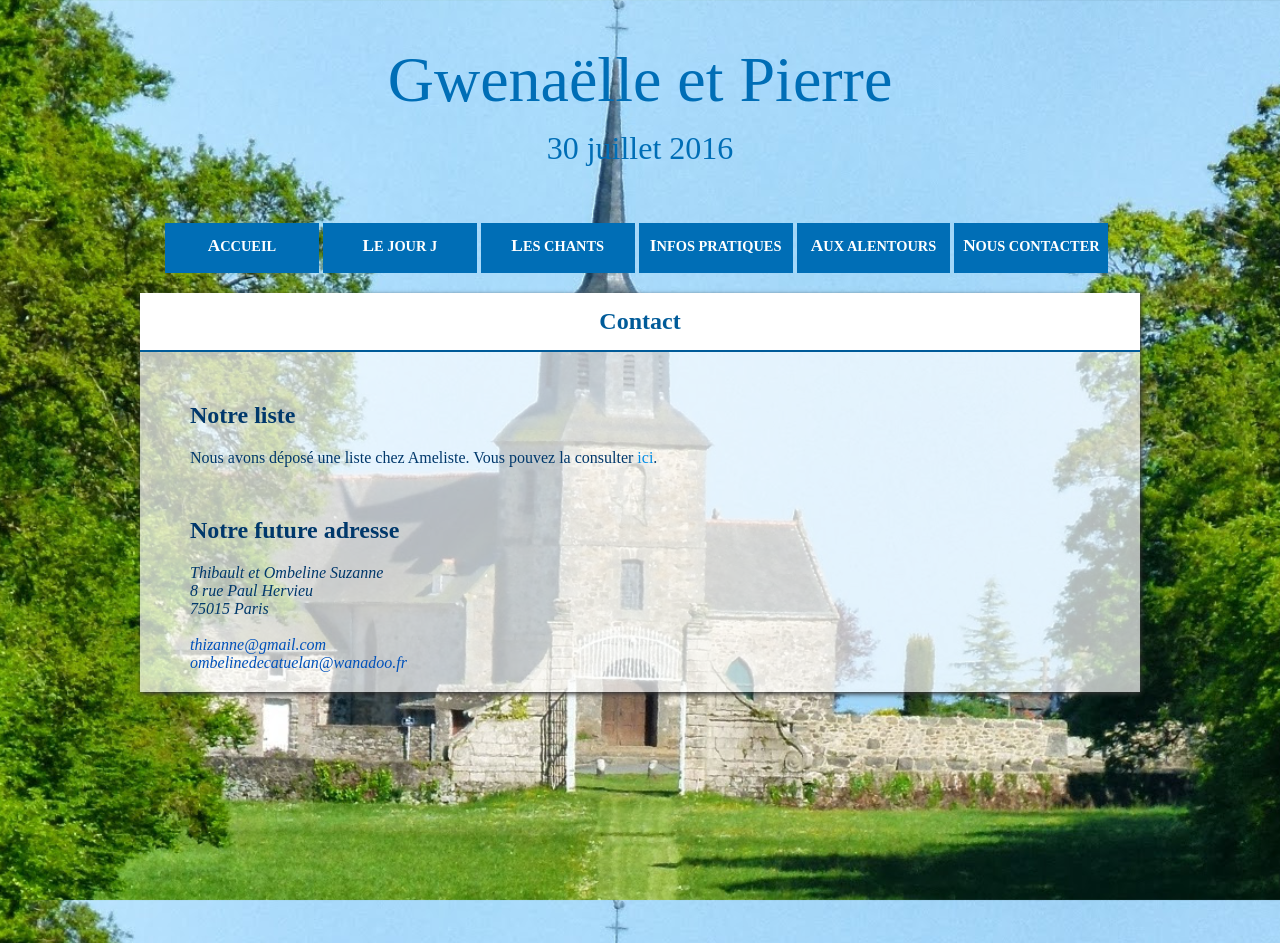
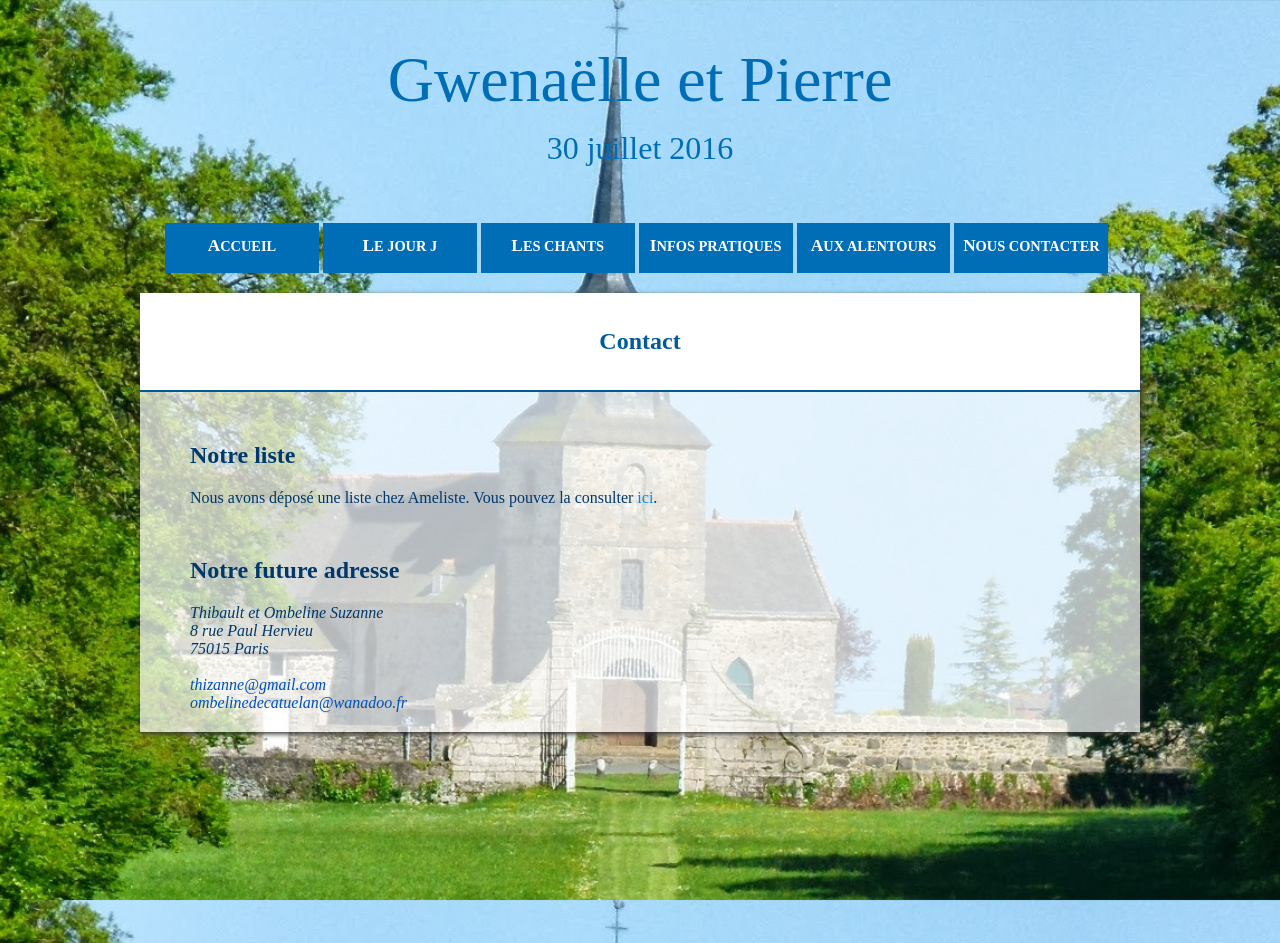
Before and after one commit to site-mariage/site-mariage-GwenaelleEtPierre, a Jekyll site: the page built from contact.html, in a window 1280 px wide. Built offline with Jekyll 4.4.1, drawn with Linux system fonts in a browser that asks for light colours; some web fonts are replaced.

Commit message:
Ajoute un tag header pour le haut des pages

```diff
--- a/_layouts/default.html
+++ b/_layouts/default.html
@@ -43,8 +43,9 @@
       </header>
 
       <section id="contenu">
-
-        <h1>{{page.title}}</h1>
+        <header>
+          <h1>{{page.title}}</h1>
+        </header>
 
         {{ content }}
 
--- a/css/style.scss
+++ b/css/style.scss
@@ -61,11 +61,11 @@
     outline: none;
 }
 
-header {
+#bloc_page > header {
     margin-bottom: 20px;
 }
 
-header h1 {
+#bloc_page > header h1 {
     font-family: "Gabrielle";
     text-align: center;
     font-weight: normal;
@@ -73,12 +73,12 @@
     font-size: 4em;
 }
 
-header h1 a {
+#bloc_page > header h1 a {
     color: inherit;
     text-decoration: inherit;
 }
 
-header h2 {
+#bloc_page > header h2 {
     font-family: "Gabrielle";
     text-align: center;
     font-weight: normal;
@@ -88,18 +88,18 @@
     font-size: 2em;
 }
 
-header nav {
+#bloc_page > header nav {
     display: block;
     max-width: 950px;
     margin: auto;
 }
 
-header nav ul {
+#bloc_page > header nav ul {
     margin: 0px;
     padding: 0px;
 }
 
-header nav li {
+#bloc_page > header nav li {
     display: inline-block;
     width: 16.2%;
     height: 50px;
@@ -109,11 +109,11 @@
     font-size: 90%;
 }
 
-header nav li:hover {
+#bloc_page > header nav li:hover {
     background-color: $header-nav-hover-color;
 }
 
-header nav li a {
+#bloc_page > header nav li a {
     display: block;
     text-align: center;
     text-decoration: none;
@@ -124,7 +124,7 @@
     font-weight: bold;
 }
 
-header nav li a:first-letter {
+#bloc_page > header nav li a:first-letter {
     font-size: 1.2em;
 }
 
@@ -144,13 +144,16 @@
     margin-right: 50px;
 }
 
-#contenu h1 {
+#contenu > header {
     background-color: white;
     margin: 0;
     padding: 15px;
     border-bottom: 2px solid $pagetitle-color;
     text-align: center;
     font-family: "Josefin Sans";
+}
+
+#contenu > header h1 {
     color: $pagetitle-color;
 }
 
```
